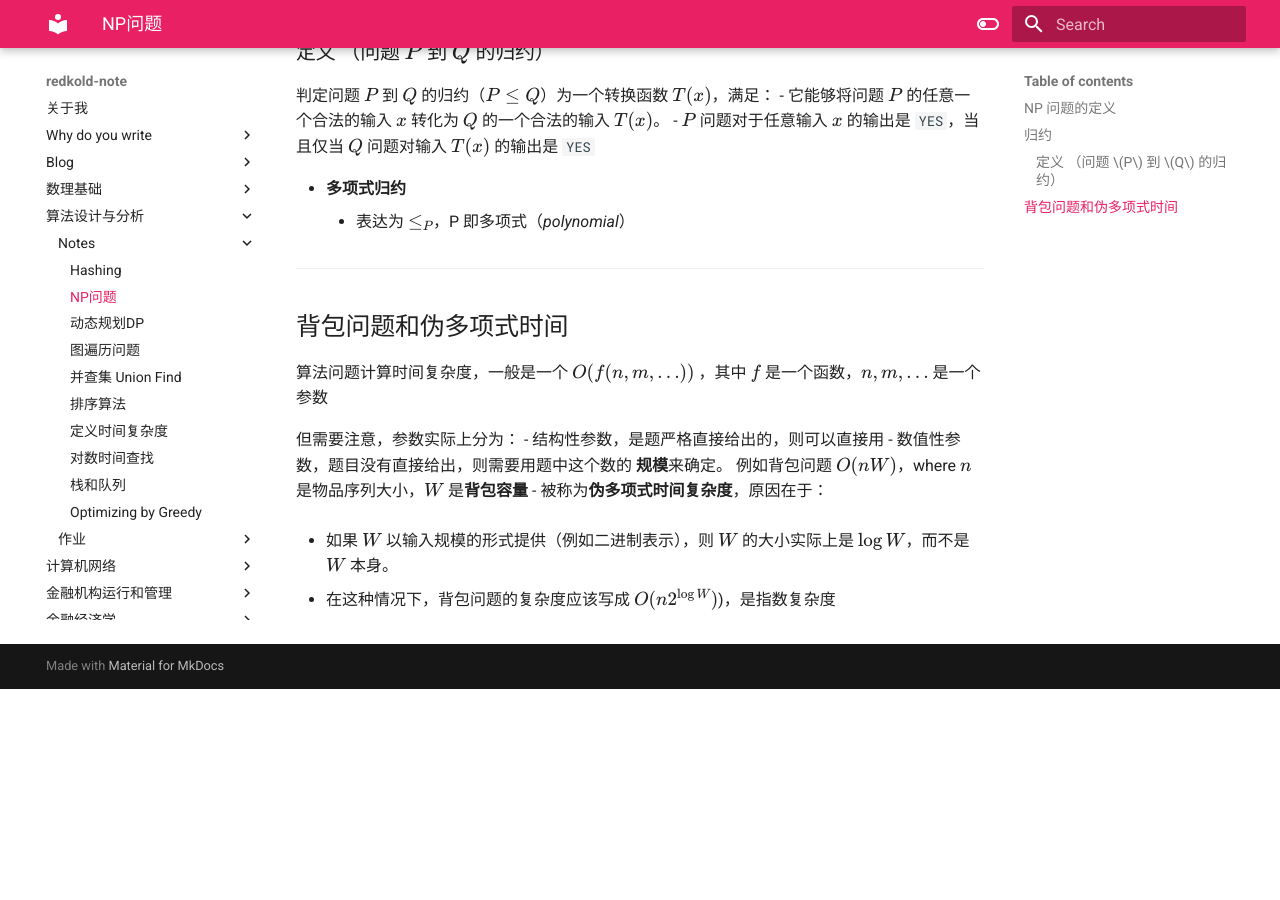
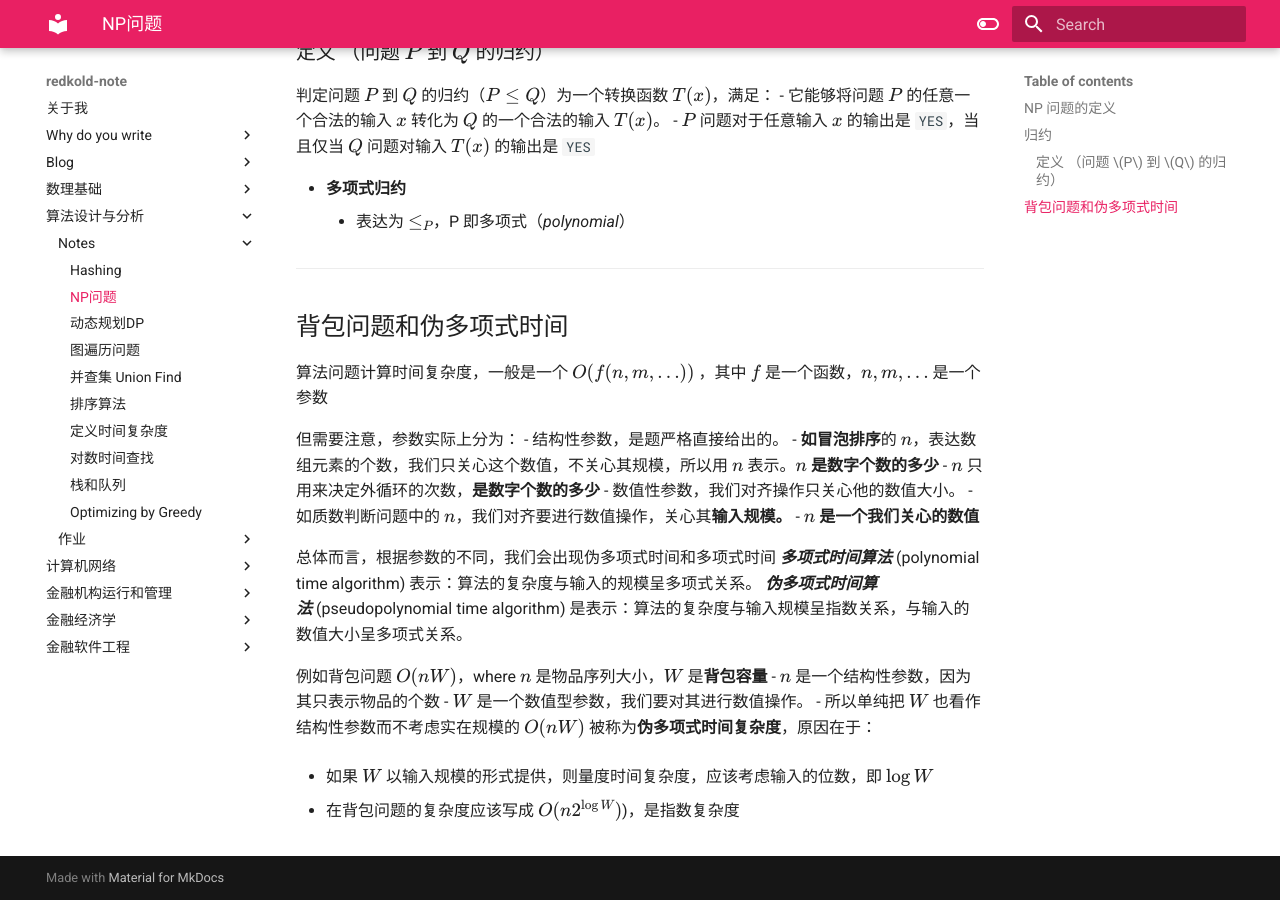
Before and after one commit to RedKold/redkoldnote, an MkDocs documentation site: the page built from docs/算法设计与分析/Notes/NP问题.md, in a window 1280 px wide and 900 px high, scrolled down 528 px. Built offline with MkDocs 1.6.1 and Material for MkDocs 9.7.7, drawn with Linux system fonts in a browser that asks for light colours; before the commit the page ends 1217 px from its top, so only the background shows below that.

Commit message:
vault backup: 2025-06-13 20:28:41

```diff
--- a/docs/算法设计与分析/Notes/NP问题.md
+++ b/docs/算法设计与分析/Notes/NP问题.md
@@ -24,11 +24,23 @@
 算法问题计算时间复杂度，一般是一个 $O(f(n,m,\dots))$ ，其中 $f$ 是一个函数，$n,m,\dots$ 是一个参数
 
 但需要注意，参数实际上分为：
-- 结构性参数，是题严格直接给出的，则可以直接用
-- 数值性参数，题目没有直接给出，则需要用题中这个数的 **规模**来确定。
+- 结构性参数，是题严格直接给出的。
+	- **如冒泡排序**的 $n$，表达数组元素的个数，我们只关心这个数值，不关心其规模，所以用 $n$ 表示。$n$ **是数字个数的多少**
+	- $n$ 只用来决定外循环的次数，**是数字个数的多少**
+- 数值性参数，我们对齐操作只关心他的数值大小。
+	- 如质数判断问题中的 $n$，我们对齐要进行数值操作，关心其**输入规模。**
+	- $n$ **是一个我们关心的数值**
+
+总体而言，根据参数的不同，我们会出现伪多项式时间和多项式时间
+***多项式时间算法*** (polynomial time algorithm) 表示：算法的复杂度与输入的规模呈多项式关系。
+***伪多项式时间算法*** (pseudopolynomial time algorithm) 是表示：算法的复杂度与输入规模呈指数关系，与输入的数值大小呈多项式关系。
+
+
 例如背包问题 $O(nW)$，where $n$ 是物品序列大小，$W$ 是**背包容量**
-- 被称为**伪多项式时间复杂度**，原因在于：
+- $n$ 是一个结构性参数，因为其只表示物品的个数
+- $W$ 是一个数值型参数，我们要对其进行数值操作。
+- 所以单纯把 $W$ 也看作结构性参数而不考虑实在规模的 $O(nW)$ 被称为**伪多项式时间复杂度**，原因在于：
 
-- 如果 $W$ 以输入规模的形式提供（例如二进制表示），则 $W$ 的大小实际上是 $\log W$，而不是 $W$ 本身。
+- 如果 $W$ 以输入规模的形式提供，则量度时间复杂度，应该考虑输入的位数，即 $\log W$
 
-- 在这种情况下，背包问题的复杂度应该写成 $O(n2^{ \log W})$)，是指数复杂度
+- 在背包问题的复杂度应该写成 $O(n2^{ \log W})$)，是指数复杂度
```
